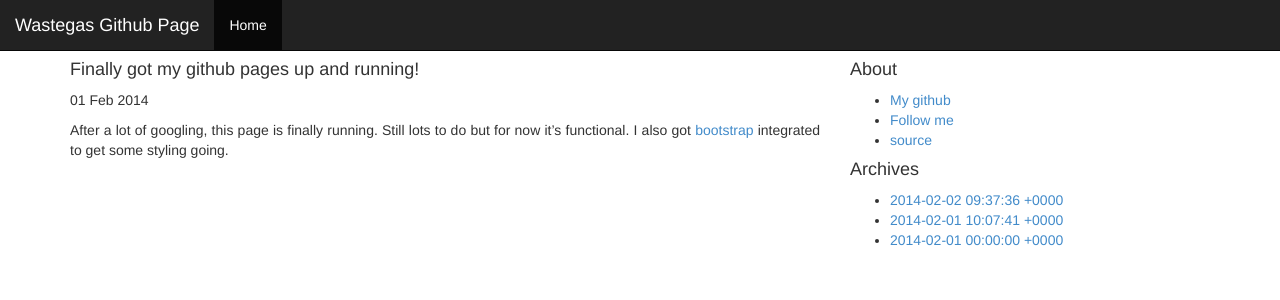
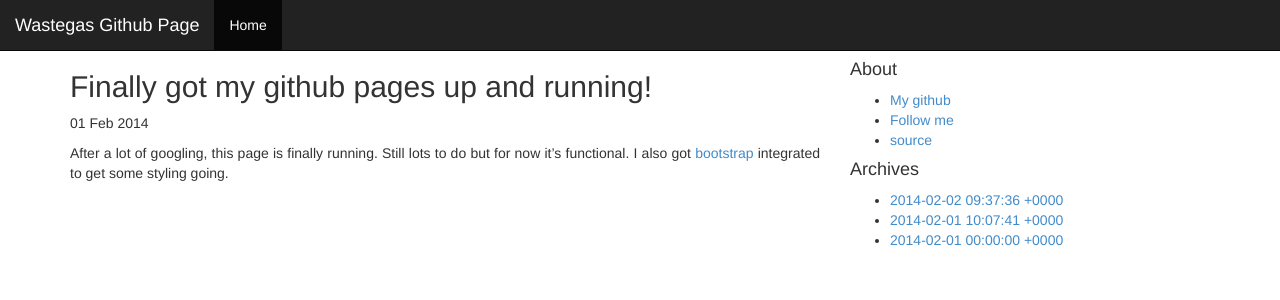
Before and after one commit to wastegas/wastegas.github.io, a Jekyll site: the page built from _posts/2014-02-01-finally-got-this-thing-up.markdown, in a window 1280 px wide. Shown: the top 300 px of the page. Built offline with Jekyll 4.4.1, drawn with Linux system fonts in a browser that asks for light colours; Markdown is read by kramdown in place of the engine named in the settings.

Commit message:
incorporate bootstrap template to the post page

```diff
--- a/_layouts/post.html
+++ b/_layouts/post.html
@@ -2,10 +2,12 @@
 
 <div class="container">
     <div class="row">
-        <div class="col-md-8">
-            <h4>{{ page.title }}</h4>
-                <p class="meta">{{ page.date | date_to_string }}</p>
-                    {{ content }}
+        <div class="col-md-8 blog-main">
+            <div class="blog-post">
+                <h2 class="blog-post-title">{{ page.title }}</h2>
+                    <p class="blog-post-meta">{{ page.date | date_to_string }}</p>
+                        {{ content }}
+            </div><!--  blog-post-->
             </div><!-- col-md-8-->
             <div class="col-md-4">
                 {% include right.html %}
```
